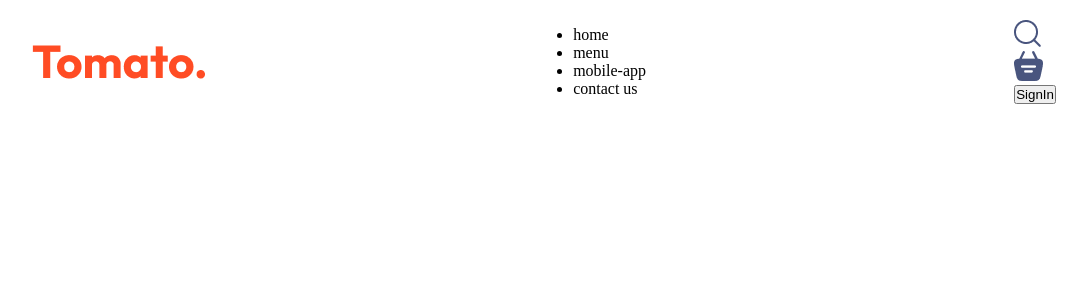
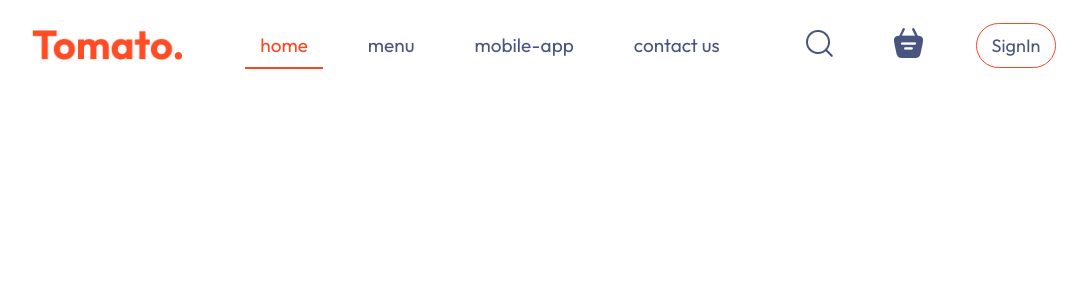
Before and after one commit to NimWick638/DishDash-Food-Delivery-App, a React (Vite) app in the folder frontend/: page / in a window 1280 px wide. Shown: the top 300 px of the page, without its empty margins (96-1183 px from the left). Built offline with nearby package versions, Linux system fonts and the light colour scheme.

Commit message:
feat(navbar): add interactive styling and active state
- Hover effects for buttons, menu items, and icons
- Active state with underline and smooth transitions
- Consistent colors, spacing, and alignment
- Fix onClick handlers and improve CSS organization

```diff
--- a/frontend/src/components/NavBar/NavBar.css
+++ b/frontend/src/components/NavBar/NavBar.css
@@ -1,6 +1,110 @@
+
 .navbar{
     padding:20px 0px;
     display:flex;
     justify-content: space-between;
     align-items: center;
 }
+.navbar .logo{
+    width:150px
+}
+.navbar-menu{
+    display: flex;
+    gap: 30px;
+    list-style: none;
+    color: #49557e;
+    font-family: 'Poppins', sans-serif;
+    font-size: 19px;
+}
+
+.navbar-menu li {
+    position: relative;
+    cursor: pointer;
+    padding: 8px 15px;
+    border-radius: 20px;
+    transition: all 0.3s ;
+    transform-origin: center;
+}
+
+.navbar-menu li:hover {
+    background: rgba(239, 235, 234, 0.5);
+   scale:1.05;
+    color: #333d5e;
+    /*border: 1px solid rgb(252, 70, 34);*/
+}
+.navbar-right{
+    display: flex;
+    align-items: center;
+    gap: 45px;
+}
+
+
+
+.navbar-search-icon {
+    position: relative;
+    cursor: pointer;
+    padding: 8px;
+    border-radius: 50%;
+    transition: all 0.3s ease-in-out;
+    transform-origin: center;
+}
+
+.navbar-search-icon:hover {
+    scale:1.1;
+}
+
+.navbar-basket-icon {
+    position: relative;
+    cursor: pointer;
+    padding: 8px;
+    border-radius: 50%;
+    transition: all 0.3s ease-in-out;
+    transform-origin: center;
+}
+
+.navbar-basket-icon:hover {
+   background: rgba(239, 235, 234, 0.5);
+
+   scale:1.05;
+   scale:1.1;
+}
+
+
+.navbar button{
+    width: 80px;
+    display: flex;
+    justify-content: center;
+    align-items: center;
+    background: transparent;
+    font-size: 18px;
+    color: #49557e;
+    border: 1px solid rgb(252, 70, 34);
+    padding: 10px 25px;
+    border-radius: 50px;
+    cursor: pointer;
+    transition: all 0.3s ease-in-out;
+    transform-origin: center;
+    text-align: center;
+}
+
+.navbar button:hover{
+    background: rgba(239, 235, 234, 0.5);
+    scale:1.05;
+    color: #333d5e;
+}
+
+.navbar-menu .active {
+    position: relative;
+    color: rgb(252, 70, 34);
+}
+
+.navbar-menu .active::after {
+    content: '';
+    position: absolute;
+    bottom: -4px;
+    left: 0;
+    width: 100%;
+    height: 2px;
+    background-color: rgb(252, 70, 34);
+    transition: all 0.3s ease;
+}
--- a/frontend/src/components/NavBar/NavBar.jsx
+++ b/frontend/src/components/NavBar/NavBar.jsx
@@ -1,19 +1,23 @@
-import React from 'react'
+import React, {useState} from 'react'
 import './NavBar.css'
 import { assets } from '../../assets/assets'
 const NavBar = () => {
+  const [menu,setMenu] = useState("home");
+
   return (
     <div className ='navbar'>
-      <img src={assets.logo} alt=""/>
+      <img src={assets.logo} alt="" className="logo"/>
       <ul className="navbar-menu">
-        <li>home</li>
-        <li>menu</li>
-        <li>mobile-app</li>
-        <li>contact us</li>
+        <li onClick={() => setMenu("home")} className={menu === "home" ? "active" : ""}>home</li>
+        <li onClick={() => setMenu("menu")} className={menu === "menu" ? "active" : ""}>menu</li>
+        <li onClick={() => setMenu("mobile-app")} className={menu === "mobile-app" ? "active" : ""}>mobile-app</li>
+        <li onClick={() => setMenu("contact-us")} className={menu === "contact-us" ? "active" : ""}>contact us</li>
       </ul>
       <div className="navbar-right">
-        <img src={assets.search_icon} alt=""/>
         <div className="navbar-search-icon">
+          <img src={assets.search_icon} alt=""/>
+        </div>
+        <div className="navbar-basket-icon">
             <img src={assets.basket_icon} alt=""/>
             <div className="dot"></div>
         </div>
--- a/frontend/src/index.css
+++ b/frontend/src/index.css
@@ -1,7 +1,11 @@
+@import url('https://fonts.googleapis.com/css2?family=Outfit:wght@100..900&family=Poppins:ital,wght@0,100;0,200;0,300;0,400;0,500;0,600;0,700;0,800;0,900;1,100;1,200;1,300;1,400;1,500;1,600;1,700;1,800;1,900&display=swap');
 *{
+
 padding: 0;
 margin: 0;
 box-sizing : border-box;
+font-family:Outfit;
+
 }
 
 body{
```
